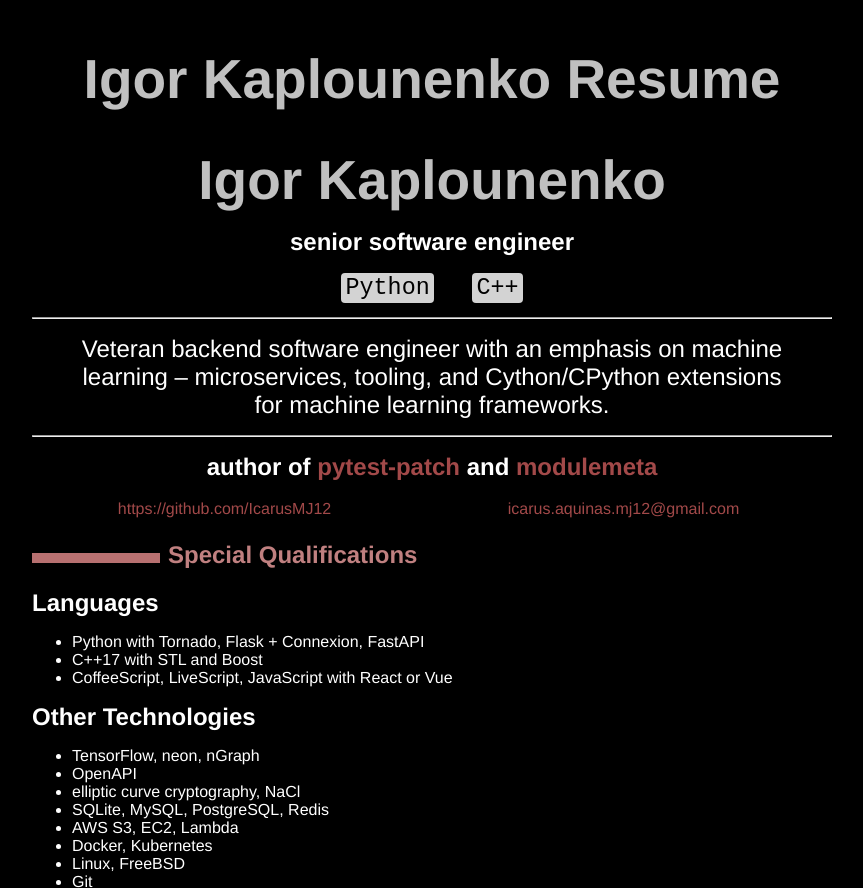
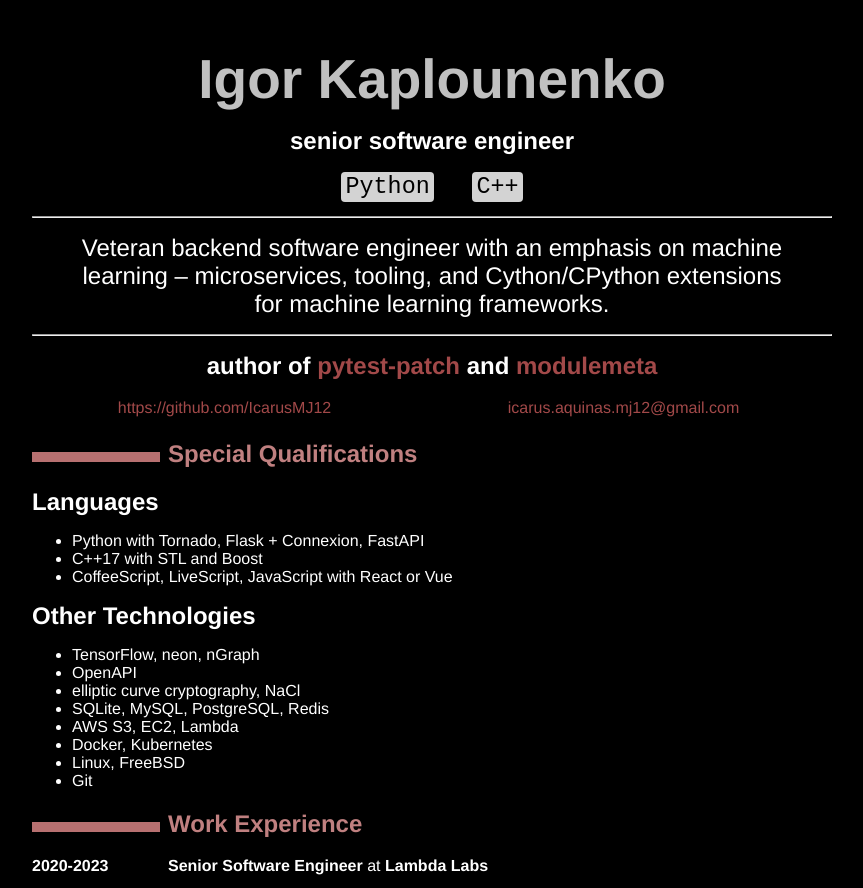
Before and after one commit to IcarusMJ12/icarusmj12.github.io, a plain HTML site: page index.html in a window 1280 px wide. Shown: the top 888 px of the page, without its empty margins (208-1071 px from the left). Drawn offline with Linux system fonts and the light colour scheme.

Commit message:
omglol what is this title

```diff
--- a/index.html
+++ b/index.html
@@ -134,9 +134,6 @@
   </style>
 </head>
 <body>
-<header id="title-block-header">
-<h1 class="title">Igor Kaplounenko Resume</h1>
-</header>
 <h1 id="igor-kaplounenko">Igor Kaplounenko</h1>
 <blockquote>
 <p><strong>senior software engineer</strong></p>
```
